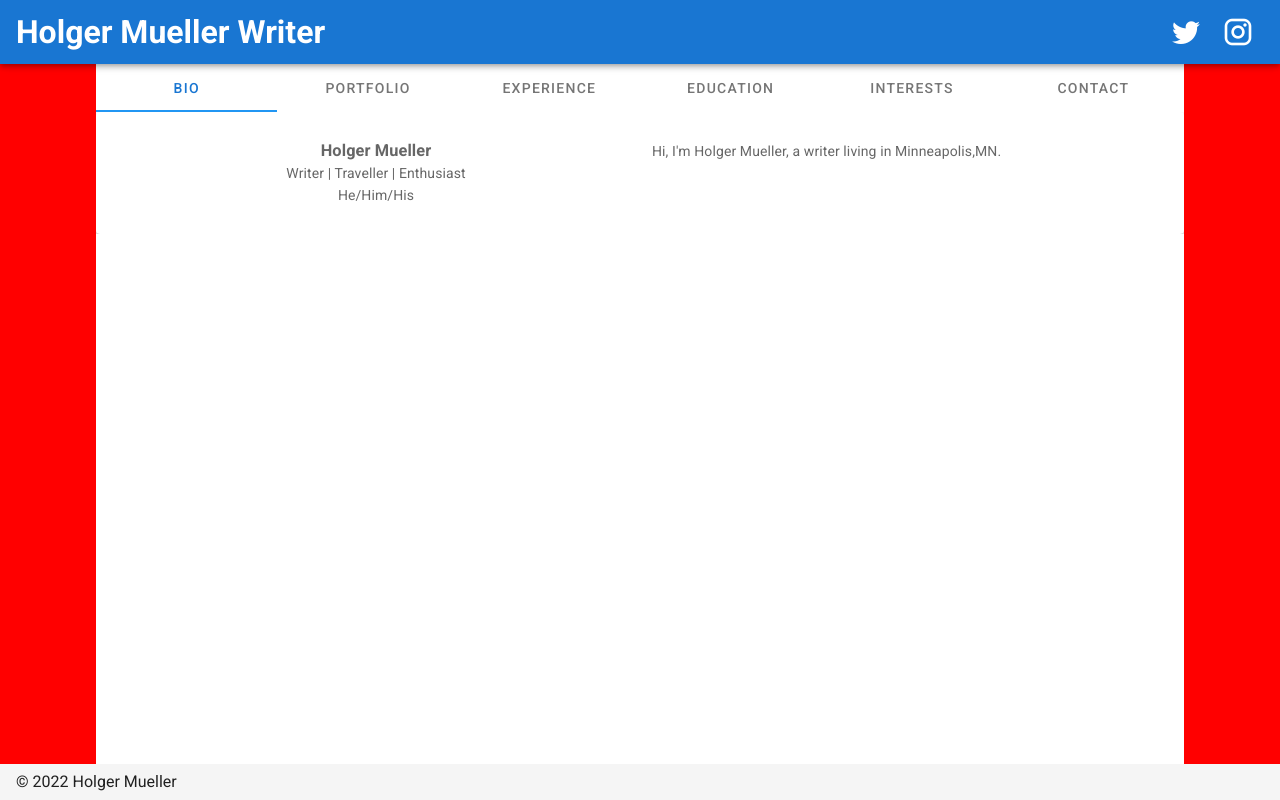
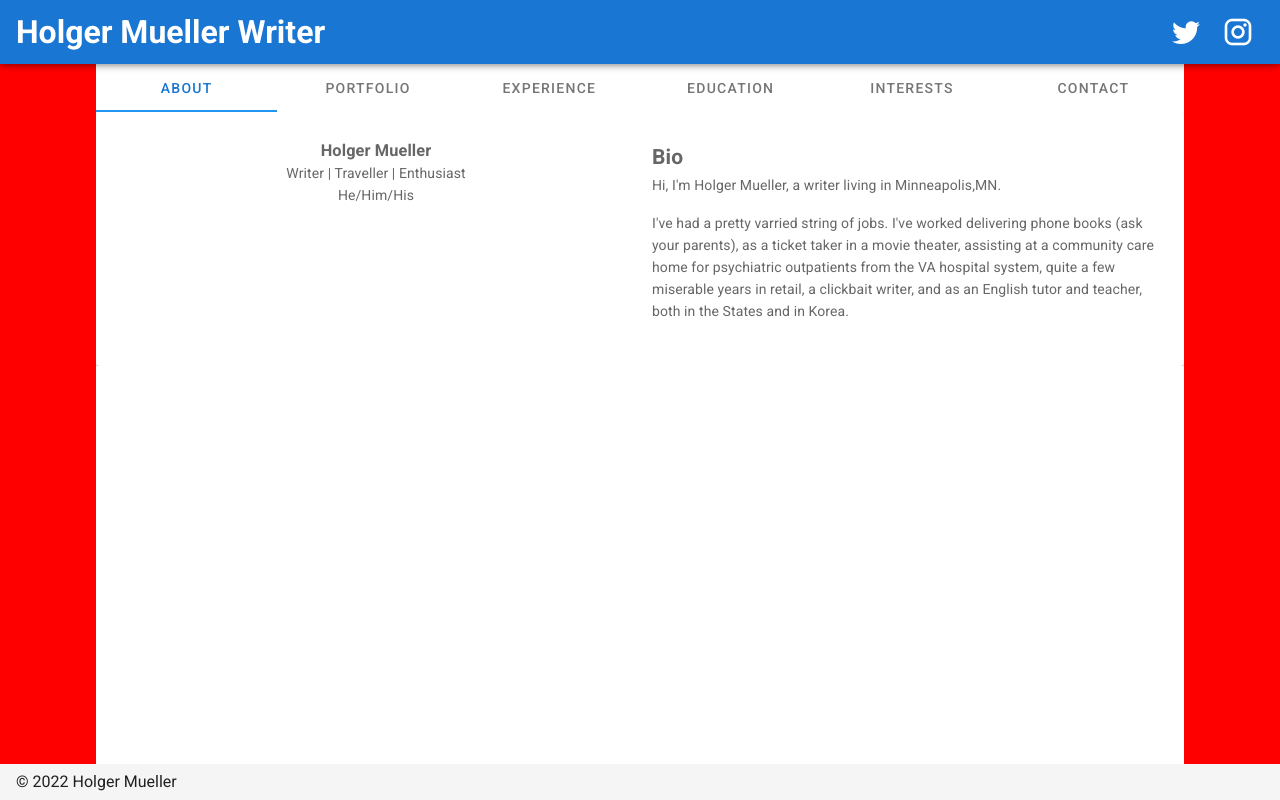
Before and after one commit to Holgermueller/HolgerMuellerWriter, a Vue app: page / in a window 1280 px wide. Built offline with nearby package versions, Linux system fonts and the light colour scheme.

Commit message:
some work

```diff
--- a/src/App.vue
+++ b/src/App.vue
@@ -26,7 +26,7 @@
           <v-tab-item v-for="item in items" :key="item.name">
             <v-card>
               <v-card-text>
-                <div v-if="item.name === 'Bio'">
+                <div v-if="item.name === 'About'">
                   <Bio />
                 </div>
 
@@ -85,7 +85,7 @@ export default {
       tab: null,
       items: [
         {
-          name: "Bio",
+          name: "About",
         },
         {
           name: "Portfolio",
--- a/src/components/Bio.vue
+++ b/src/components/Bio.vue
@@ -10,9 +10,19 @@
           <div>Writer | Traveller | Enthusiast</div>
           <div>He/Him/His</div>
         </v-col>
-        <v-col>
+        <v-col class="bio">
+          <h2 class="bio-header">Bio</h2>
           <p class="bio-piece">
             Hi, I'm Holger Mueller, a writer living in Minneapolis,MN.
+          </p>
+
+          <p class="bio-piece">
+            I've had a pretty varried string of jobs. I've worked delivering
+            phone books (ask your parents), as a ticket taker in a movie
+            theater, assisting at a community care home for psychiatric
+            outpatients from the VA hospital system, quite a few miserable years
+            in retail, a clickbait writer, and as an English tutor and teacher,
+            both in the States and in Korea.
           </p>
         </v-col>
       </v-row>
@@ -21,7 +31,10 @@
 </template>
 
 <style scoped>
-.bio-piece {
+.bio {
   text-align: left;
 }
+.bio-header {
+  margin: 6px 0;
+}
 </style>
--- a/src/components/Contact.vue
+++ b/src/components/Contact.vue
@@ -34,6 +34,7 @@
     </v-form>
 
     <div id="SocialMedia" class="socials">
+      <h3>Or just be sociable:</h3>
       <v-btn x-large icon>
         <v-icon>mdi-twitter</v-icon>
       </v-btn>
--- a/src/components/Experience.vue
+++ b/src/components/Experience.vue
@@ -1,6 +1,10 @@
 <template>
   <div id="Experience">
     <h1>Experience</h1>
+
+    <div>
+      <h3>Get full resume here => (link icon here)</h3>
+    </div>
   </div>
 </template>
 
@@ -8,4 +12,7 @@
 #Experience {
   text-align: left;
 }
+h1 {
+  margin: 8px 0;
+}
 </style>
--- a/src/components/Interests.vue
+++ b/src/components/Interests.vue
@@ -1,7 +1,11 @@
 <template>
-  <div>
+  <div id="Interests">
     <h1>Interestes here...</h1>
   </div>
 </template>
 
-<style scoped></style>
+<style scoped>
+#Interests {
+  text-align: left;
+}
+</style>
```
